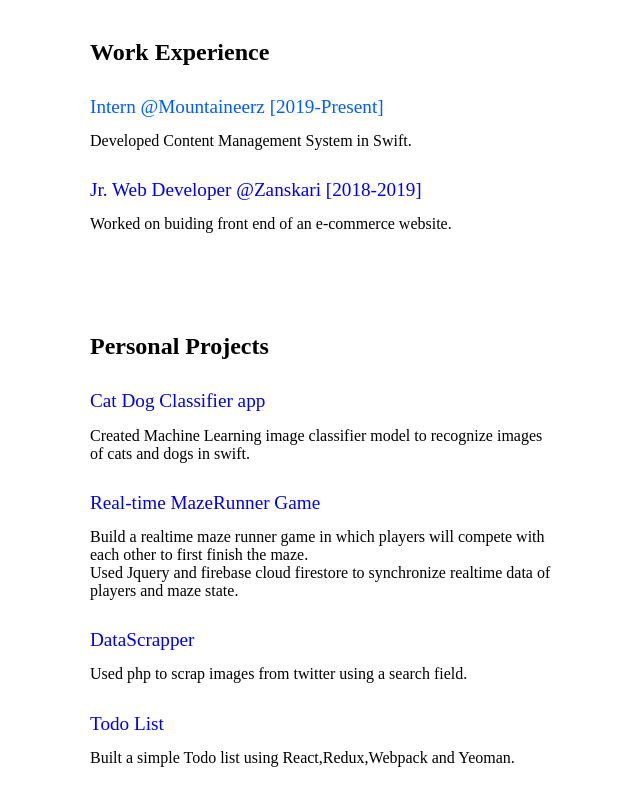
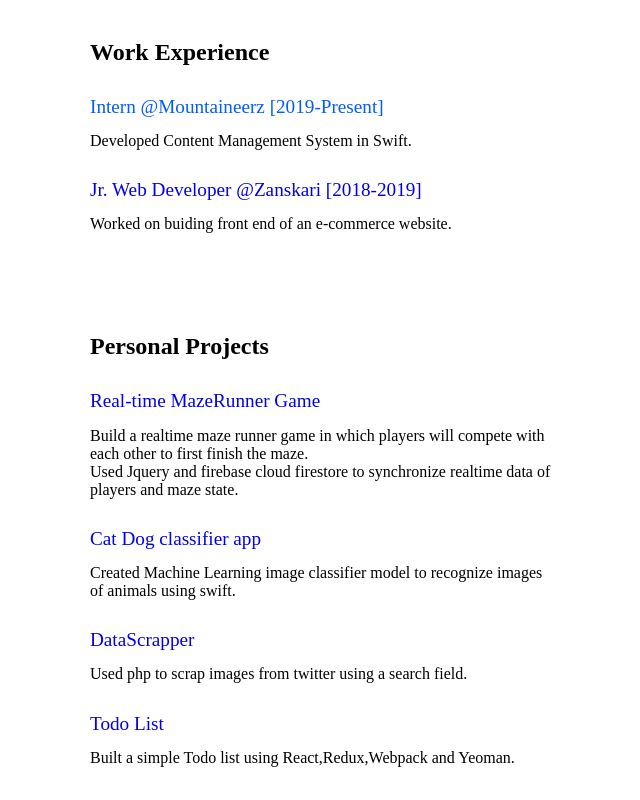
Before and after one commit to im-ankitjais/MyWebsite, a plain HTML site: page index.html in a window 1280 px wide. Shown: the part 411-1211 px from the top of the page, without its empty margins (318-958 px from the left). Drawn offline with Linux system fonts and the light colour scheme.

Commit message:
changes made

```diff
--- a/index.html
+++ b/index.html
@@ -20,10 +20,10 @@
 
 
 		<h2 class="title">Personal Projects</h2>
-		<p class="head"><a href="https://github.com/anshul-negi/cat-dog-classifier">Cat Dog Classifier app</a></p>
-		<p class="data">Created Machine Learning image classifier model to recognize images of cats and dogs in swift.</p>
 		<p class="head"><a href="https://anshul-negi.github.io/MazeRunner/">Real-time MazeRunner Game</a></p>
 		<p class="data">Build a realtime maze runner game in which players will compete with each other to first finish the maze.<br>Used Jquery and firebase cloud firestore to synchronize realtime data of players and maze state.</p>
+		<p class="head"><a href="https://github.com/anshul-negi/cat-dog-classifier">Cat Dog classifier app</a></p>
+		<p class="data">Created Machine Learning image classifier model to recognize images of animals using swift.</p>
 		<p class="head"><a href="https://github.com/anshul-negi/DataScrapper">DataScrapper</a></p>
 		<p class="data">Used php to scrap images from twitter using a search field.</p>
 		<p class="head"><a href="http://dist.anshul.now.sh/">Todo List</a></p>
```
